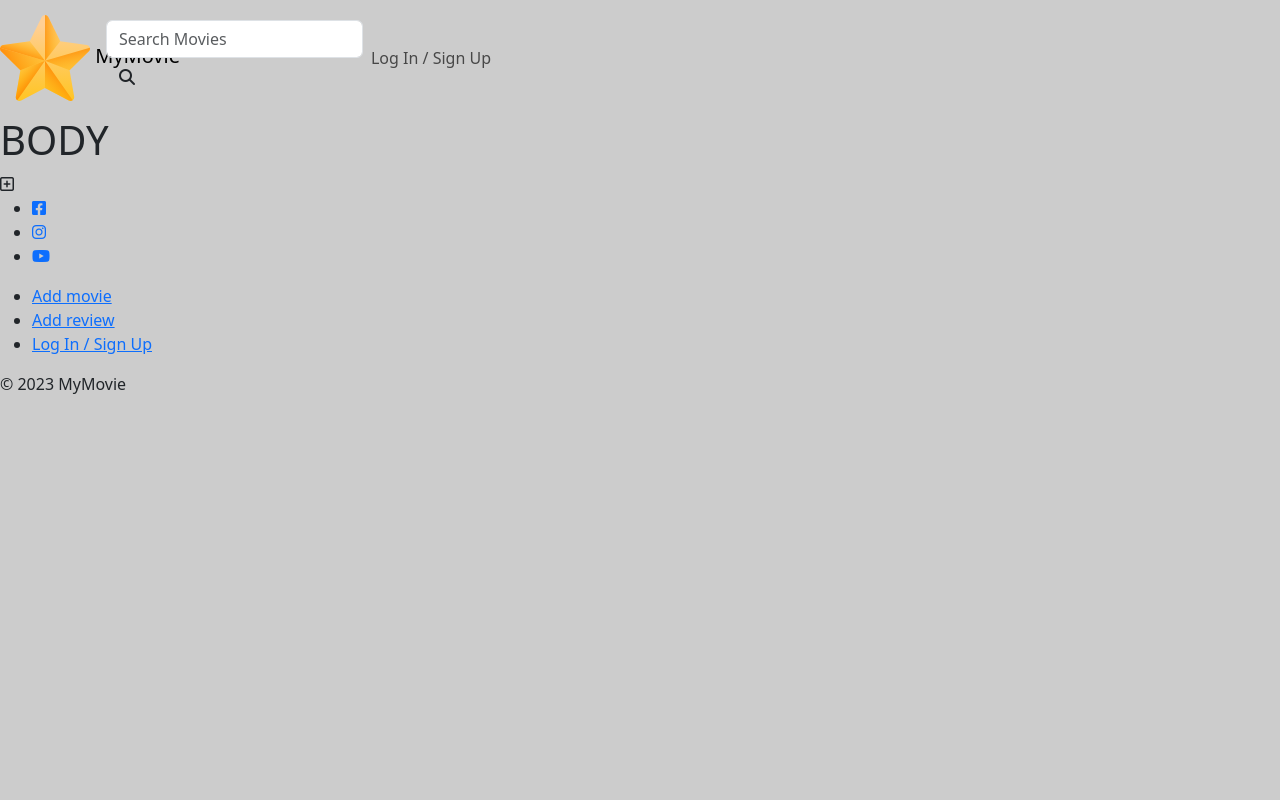
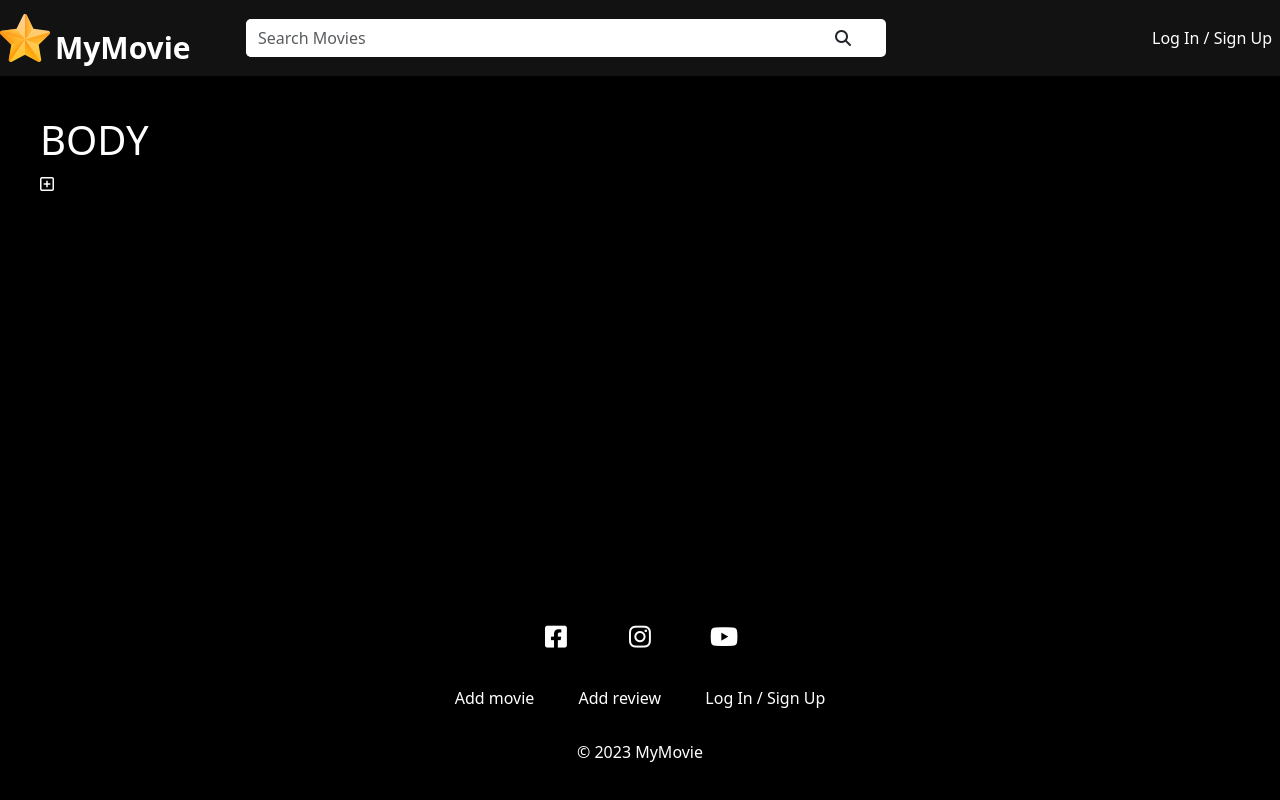
Before and after one commit to ronycastroc/mymovie-php, a PHP site: page / in a window 1280 px wide. Run offline with PHP 8.4, Linux system fonts and the light colour scheme.

Commit message:
style: nav header, body and footer

```diff
--- a/css/styles.css
+++ b/css/styles.css
@@ -1,3 +1,117 @@
-body {
-  background-color: #CCC !important;
+/* NAVBAR */
+.navbar-brand {
+  position: relative;
 }
+
+#logo {
+  width: 50px;
+}
+
+#moviestar-title {
+  color: #FFF;
+  position: absolute;
+  bottom: -2px;
+  font-size: 30px;
+  left: 55px;
+  font-weight: bold;
+}
+
+#main-navbar {
+  background-color: #121212;
+}
+
+#search-form {
+  margin: 0 auto;
+  background-color: #FFF;
+  border-radius: 5px;
+  width: 50%;
+  margin-left: 180px;
+}
+
+#search-form .form-control {
+  border: none;
+  width: 90%;
+  box-shadow: none;
+}
+
+#navbar {
+  min-width: 30%;
+}
+
+.navbar-nav {
+  justify-content: flex-end;
+  width: 100%;
+}
+
+.navbar-nav .nav-item .nav-link {
+  color: #FFF;
+  transition: .5s;
+}
+
+.navbar-nav .nav-item .nav-link:hover {
+  color: #999;
+}
+
+.bold {
+  font-weight: bold;
+}
+
+.input-wrapper {
+  display: flex;
+}
+
+/* Home */
+#main-container {
+  background-color: #000;
+  color: #FFF;
+  min-height: 65vh;
+  padding: 40px;
+}
+
+/* FOOTER */
+#footer {
+  background-color: #000;
+  color: #FFF;
+  text-align: center;
+  margin: 0;
+  padding: 20px;
+}
+
+#social-container ul,
+#footer-links-container ul {
+  list-style-type: none;
+  padding: 0;
+}
+
+#social-container li,
+#footer-links-container li {
+  display: inline-block;
+  margin: 0 20px;
+}
+
+#social-container li {
+  height: 40px;
+  width: 40px;
+  border-radius: 100%;
+  transition: .5s;
+  line-height: 3;
+}
+
+#social-container li:hover {
+  background-color: #333;
+}
+
+#social-container a,
+#footer-links-container a {
+  color: #FFF;
+  transition: .5s;
+  text-decoration: none;
+}
+
+#social-container li i {
+  font-size: 25px;
+}
+
+#footer-links-container {
+  margin: 30px 0;
+}
--- a/index.php
+++ b/index.php
@@ -3,8 +3,10 @@
   include_once("templates/header.php");
 
 ?>
-  <h1>BODY</h1>
-  <i class="far fa-plus-square"></i>
+  <div id="main-container" class="container-fluid">
+    <h1>BODY</h1>
+    <i class="far fa-plus-square"></i>
+  </div>
 <?php
   include_once("templates/footer.php");
 ?>
--- a/templates/header.php
+++ b/templates/header.php
@@ -6,6 +6,7 @@
 ?>
 <!DOCTYPE html>
 <html lang="en">
+
 <head>
   <meta charset="UTF-8">
   <meta name="viewport" content="width=device-width, initial-scale=1.0">
@@ -15,6 +16,7 @@
   <link rel="stylesheet" href="https://cdnjs.cloudflare.com/ajax/libs/bootstrap/5.3.1/css/bootstrap.css" integrity="sha512-azoUtNAvw/SpLTPr7Z7M+5BPWGOxXOqn3/pMnCxyDqOiQd4wLVEp0+AqV8HcoUaH02Lt+9/vyDxwxHojJOsYNA==" crossorigin="anonymous" referrerpolicy="no-referrer" />
   <link rel="stylesheet" href="https://cdnjs.cloudflare.com/ajax/libs/font-awesome/6.4.2/css/all.min.css" integrity="sha512-z3gLpd7yknf1YoNbCzqRKc4qyor8gaKU1qmn+CShxbuBusANI9QpRohGBreCFkKxLhei6S9CQXFEbbKuqLg0DA==" crossorigin="anonymous" referrerpolicy="no-referrer" />
 </head>
+
 <body>
   <header>
     <nav id="main-navbar" class="navbar navbar-expand-lg">
@@ -26,10 +28,12 @@
         <i class="fas fa-bars"></i>
       </button>
       <form action="<?= $BASE_URL ?>/search.php" method="GET" id="search-form" class="form-inline my-2 my-lg-0">
-        <input type="text" name="q" id="search" class="form-control mr-sm-2" type="search" placeholder="Search Movies" aria-label="Search">
+        <div class="input-wrapper">
+          <input type="text" name="q" id="search" class="form-control" type="search" placeholder="Search Movies" aria-label="Search">
           <button class="btn my-2 my-sm-0" type="submit">
             <i class="fas fa-search"></i>
           </button>
+        </div>
       </form>
       <div class="collapse navbar-collapse" id="navbar">
         <ul class="navbar-nav">
```
Lines whose indentation alone changed are shown as unchanged.
